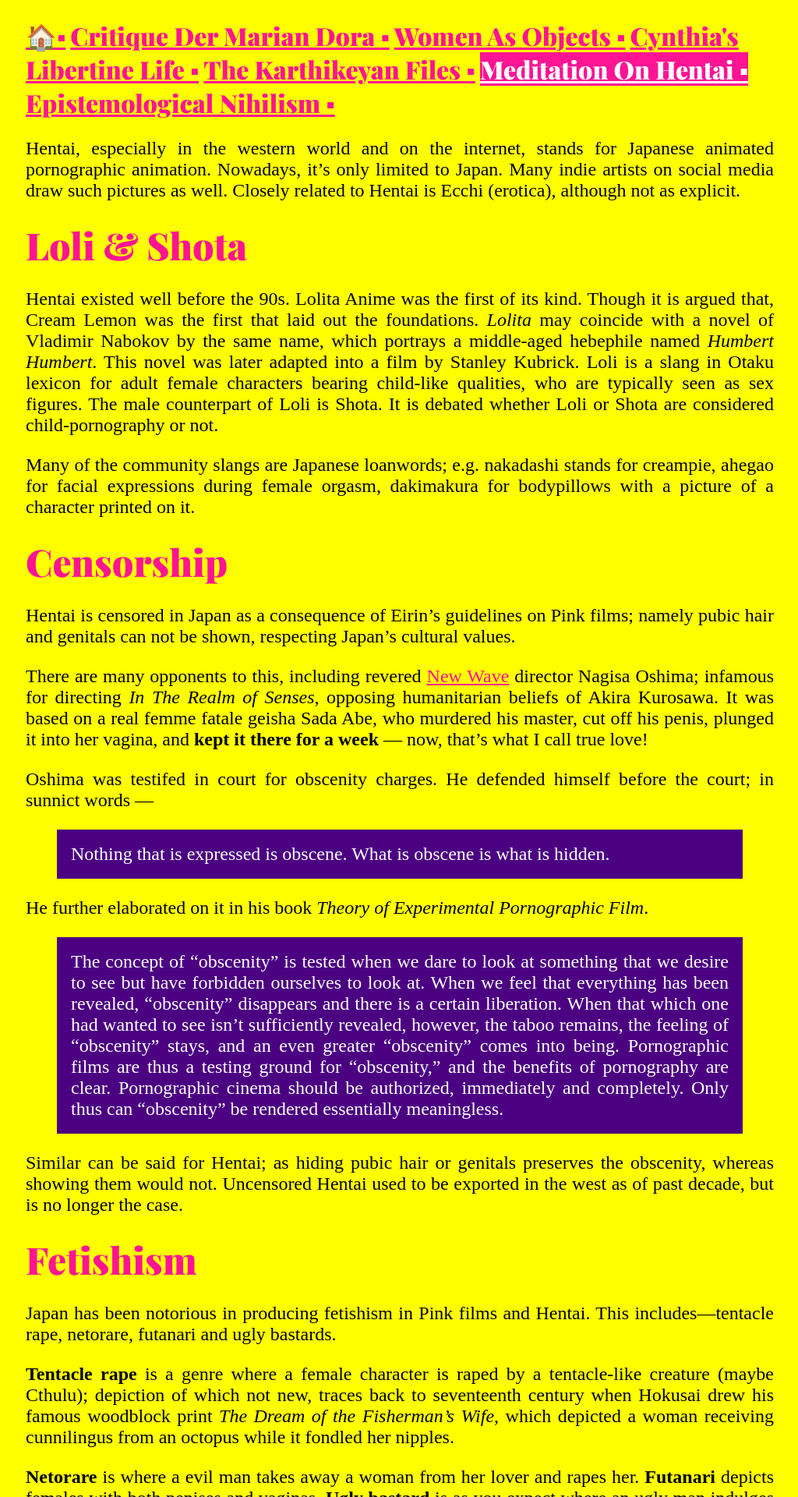
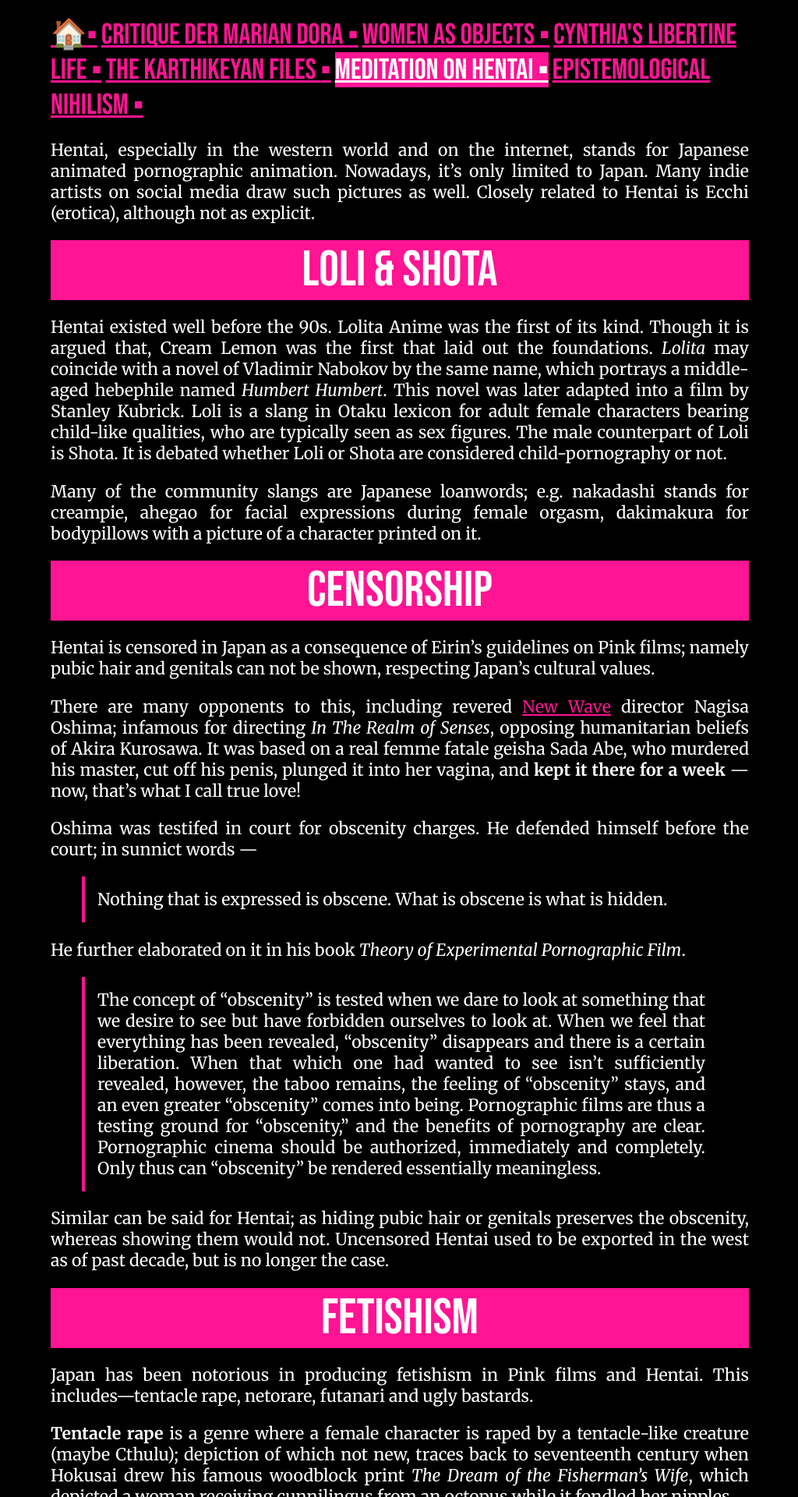
Before and after one commit to ankushian/ankushian.github.io, a Jekyll site: the page built from _posts/2024-01-04-meditation-on-hentai.md, in a window 1280 px wide. Shown: the top 1920 px of the page at 78% size, without its empty margins (127-1151 px from the left). Built offline with Jekyll 4.4.1, drawn with Linux system fonts in a browser that asks for light colours; some web fonts are replaced.

Commit message:
Change stylesheet and fonts

```diff
--- a/_layouts/post.html
+++ b/_layouts/post.html
@@ -3,10 +3,10 @@
   <head>
     <meta charset="utf-8">
     <title>{{ page.title }}</title>
-    <link rel="preconnect" href="https://fonts.googleapis.com">
+    <!--<link rel="preconnect" href="https://fonts.googleapis.com">
     <link rel="preconnect" href="https://fonts.gstatic.com" crossorigin>
     <link href="https://fonts.googleapis.com/css2?family=Libertinus+Sans:ital,wght@0,400;0,700;1,400&display=swap" rel="stylesheet">
-    <link href="https://fonts.googleapis.com/css2?family=Playfair+Display:ital,wght@0,900;1,900&display=swap" rel="stylesheet">
+    <link href="https://fonts.googleapis.com/css2?family=Playfair+Display:ital,wght@0,900;1,900&display=swap" rel="stylesheet">-->
     <link rel="stylesheet" href="/styles/post-style.css">
   </head>
   <body>
--- a/styles/post-style.scss
+++ b/styles/post-style.scss
@@ -1,17 +1,19 @@
 ---
 ---
 
+@import url('https://fonts.googleapis.com/css2?family=Bebas+Neue&family=Merriweather:ital,opsz,wght@0,18..144,300..900;1,18..144,300..900&display=swap');
+
 body {
-    max-width: 40em;
+    max-width: 42em;
     margin: 1em auto;
     padding: 0 1em;
-    font: 18pt 'Libertinus Sans';
-    background-color: yellow;
-    color: black;
+    font: 16pt 'Merriweather';
+    background-color: black;
+    color: white;
 }
 
 ::selection {
-    background-color: indigo;
+    background-color: deeppink;
     color: white;
 }
 
@@ -25,7 +27,7 @@ a {
 
 nav a {
     // padding: 0.25em;
-    font: 24pt 'Playfair Display';
+    font: 28pt 'Bebas Neue';
 
     &::after {
         content: "▪";
@@ -42,26 +44,28 @@ nav a {
 
 blockquote {
     padding: 0.75em;
-    background-color: indigo;
+    border-left: 0.2em solid deeppink;
     color: white;
 
     * {
         margin: 0;
-
-        &::selection {
-            background-color: deeppink;
-            color: white;
-        }
     }
 }
 
 h1,h2,h3 {
     margin: 0;
-    text-align: left;
-    font-family: 'Playfair Display';
-    color: deeppink;
+    text-align: center;
+    font-family: 'Bebas Neue';
+    font-weight: normal;
+    color: white;
+    background-color: deeppink;
+
+    &::selection, *::selection {
+        background-color: white;
+        color: deeppink;
+    }
 }
 
 h1 { font-size: 72pt; }
-h2 { font-size: 36pt; }
-h3 { font-size: 34pt; }
+h2 { font-size: 48pt; }
+h3 { font-size: 36pt; }
```
